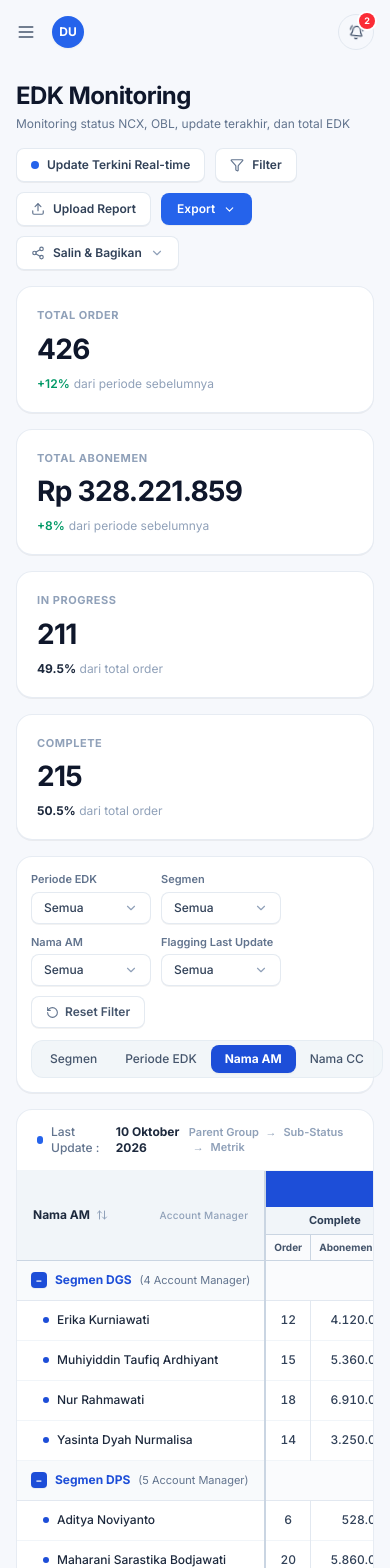
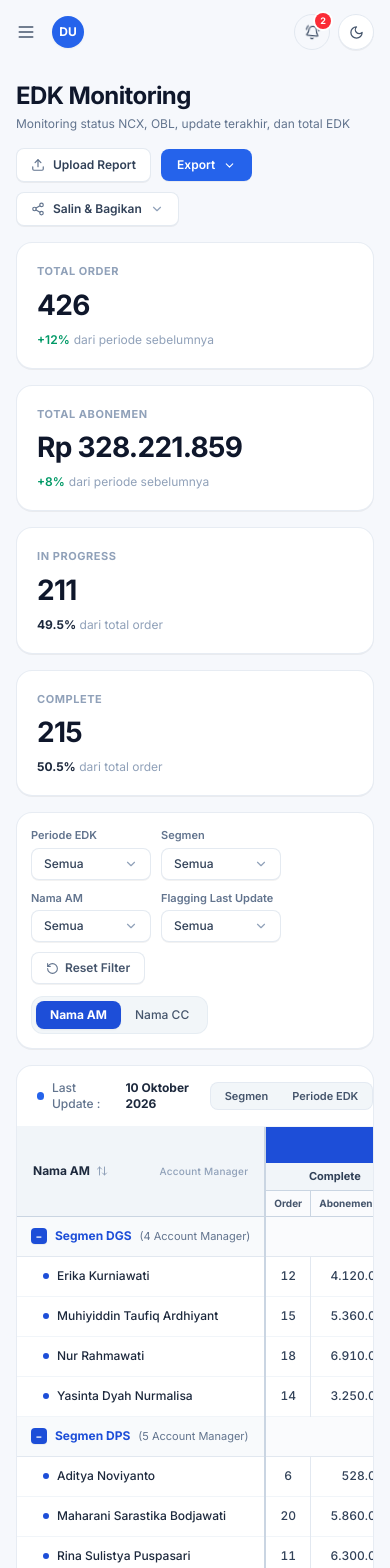
Before and after one commit to sanafaksa/telkom-dashboard, a React (Vite) app in the folder telkom/: page /edk-monitoring in a window 390 px wide. Shown: the top 1568 px of the page. Built offline with nearby package versions, Linux system fonts and the light colour scheme.

Commit message:
update: sesuaikan mode segmen, periode edk, dan hapus tombol filter

```diff
--- a/telkom/src/components/Layout.jsx
+++ b/telkom/src/components/Layout.jsx
@@ -25,8 +25,11 @@ import {
   PanelLeft,
   Calendar,
   LogOut,
-  Sparkles
+  Sparkles,
+  Sun,
+  Moon
 } from 'lucide-react';
+import { useTheme } from '../context/ThemeContext';
 
 const sub = [
   ['moving', 'Kuadran Moving'],
@@ -351,6 +354,7 @@ function formatDate(date) {
 }
 
 export default function Layout({ children }) {
+  const { isDark, toggleTheme } = useTheme();
   const navigate = useNavigate();
   const [d, setD] = useState(false);
   const [collapsed, setCollapsed] = useState(false);
@@ -612,12 +616,32 @@ export default function Layout({ children }) {
             )}
           </div>
 
+          {/* Dark Mode Toggle */}
+          <button
+            id="theme-toggle-btn"
+            type="button"
+            onClick={toggleTheme}
+            aria-label={isDark ? 'Beralih ke Mode Terang' : 'Beralih ke Mode Gelap'}
+            title={isDark ? 'Mode Terang (Klik untuk ganti)' : 'Mode Gelap (Klik untuk ganti)'}
+            className={`relative size-9 rounded-full border grid place-items-center cursor-pointer transition-all duration-200 shrink-0 shadow-2xs hover:scale-105 active:scale-95 ${
+              isDark
+                ? 'bg-slate-800 border-slate-700 text-amber-400 hover:bg-slate-700'
+                : 'border-slate-200 bg-white hover:bg-slate-50 text-slate-600'
+            }`}
+          >
+            {isDark ? (
+              <Sun size={15} className="text-amber-400 animate-[fadeIn_0.2s_ease-out]" />
+            ) : (
+              <Moon size={15} className="text-slate-600 animate-[fadeIn_0.2s_ease-out]" />
+            )}
+          </button>
+
           {/* Dynamic Date */}
-          <span className="hidden xl:inline-flex shrink-0 items-center gap-2 text-xs border border-slate-200 rounded-full px-3.5 py-1.5 text-slate-700 font-medium bg-white">
+          <span className="hidden xl:inline-flex shrink-0 items-center gap-2 text-xs border border-slate-200 dark:border-slate-700/80 rounded-full px-3.5 py-1.5 text-slate-700 dark:text-slate-200 font-medium bg-white dark:bg-slate-800">
             <Calendar size={13} className="text-slate-400" />
             <span>{formatDate(today)}</span>
-            <span className="text-slate-300">|</span>
-            <b className="font-semibold text-slate-800">{today.toLocaleDateString('id-ID', { weekday: 'long' })}</b>
+            <span className="text-slate-300 dark:text-slate-600">|</span>
+            <b className="font-semibold text-slate-800 dark:text-slate-100">{today.toLocaleDateString('id-ID', { weekday: 'long' })}</b>
           </span>
         </div>
       </header>
--- /dev/null
+++ b/telkom/src/context/ThemeContext.jsx
@@ -0,0 +1,48 @@
+import { createContext, useContext, useEffect, useState } from 'react';
+
+const ThemeContext = createContext();
+
+export function ThemeProvider({ children }) {
+  const [theme, setTheme] = useState(() => {
+    try {
+      const saved = localStorage.getItem('telkom-theme');
+      if (saved === 'dark' || saved === 'light') return saved;
+      return window.matchMedia('(prefers-color-scheme: dark)').matches ? 'dark' : 'light';
+    } catch {
+      return 'light';
+    }
+  });
+
+  useEffect(() => {
+    const root = document.documentElement;
+    if (theme === 'dark') {
+      root.classList.add('dark');
+      try {
+        localStorage.setItem('telkom-theme', 'dark');
+      } catch {}
+    } else {
+      root.classList.remove('dark');
+      try {
+        localStorage.setItem('telkom-theme', 'light');
+      } catch {}
+    }
+  }, [theme]);
+
+  const toggleTheme = () => {
+    setTheme(prev => (prev === 'dark' ? 'light' : 'dark'));
+  };
+
+  return (
+    <ThemeContext.Provider value={{ theme, isDark: theme === 'dark', toggleTheme, setTheme }}>
+      {children}
+    </ThemeContext.Provider>
+  );
+}
+
+export function useTheme() {
+  const ctx = useContext(ThemeContext);
+  if (!ctx) {
+    throw new Error('useTheme must be used within a ThemeProvider');
+  }
+  return ctx;
+}
--- a/telkom/src/index.css
+++ b/telkom/src/index.css
@@ -1,17 +1,252 @@
 @import "tailwindcss";
-@theme{--font-sans:Inter,system-ui,sans-serif;--color-brand:#083E9E;--color-brand-blue:#2563EB;--color-brand-dark:#062E76;--color-bg:#F6F8FC;--color-ink:#111827;--color-mute:#64748B;--color-line:#E5E7EB;--color-ok:#10B981;--color-warn:#F59E0B;--color-bad:#EF4444;--color-info:#3B82F6}
-body{background:var(--color-bg);color:var(--color-ink);font-size:14px;font-family:var(--font-sans)}
-:focus-visible{outline:2px solid var(--color-brand-blue);outline-offset:2px}
-.card{background:#fff;border:1px solid var(--color-line);border-radius:14px;box-shadow:0 1px 2px rgb(16 24 40/.04)}
-.btn{display:inline-flex;align-items:center;gap:6px;border:1px solid var(--color-line);background:#fff;border-radius:999px;padding:6px 14px;font-size:12px;font-weight:600}
-.btn-primary{background:var(--color-brand-blue);border-color:var(--color-brand-blue);color:#fff}
-@keyframes fadeIn{from{opacity:0;transform:scale(.96) translateY(4px)}to{opacity:1;transform:scale(1) translateY(0)}}
-@keyframes fadeSlideDown{from{opacity:0;transform:translateY(-8px)}to{opacity:1;transform:translateY(0)}}
-@keyframes wiggle{0%,100%{transform:rotate(-8deg)}50%{transform:rotate(8deg)}}
-@keyframes pulseGlow{0%,100%{opacity:.35;transform:scale(1)}50%{opacity:.75;transform:scale(1.08)}}
-@keyframes floatSlow{0%,100%{transform:translateY(0)}50%{transform:translateY(-6px)}}
-@keyframes beamShine{0%{transform:translateX(-100%)}100%{transform:translateX(100%)}}
-@keyframes slideUpIn{from{opacity:0;transform:translateY(18px)}to{opacity:1;transform:translateY(0)}}
-.page-enter{animation:slideUpIn 0.45s cubic-bezier(0.16,1,0.3,1) forwards}
-.login-grid-pattern{background-image:radial-gradient(rgba(255,255,255,0.12) 1px,transparent 1px);background-size:24px 24px}
-.login-grid-light{background-image:radial-gradient(rgba(37,99,235,0.08) 1px,transparent 1px);background-size:24px 24px}
+
+@custom-variant dark (&:where(.dark, .dark *));
+
+@theme {
+  --font-sans: Inter, system-ui, sans-serif;
+  --color-brand: #083E9E;
+  --color-brand-blue: #2563EB;
+  --color-brand-dark: #062E76;
+  --color-bg: #F6F8FC;
+  --color-ink: #111827;
+  --color-mute: #64748B;
+  --color-line: #E5E7EB;
+  --color-ok: #10B981;
+  --color-warn: #F59E0B;
+  --color-bad: #EF4444;
+  --color-info: #3B82F6;
+}
+
+body {
+  background: var(--color-bg);
+  color: var(--color-ink);
+  font-size: 14px;
+  font-family: var(--font-sans);
+  transition: background-color 0.25s ease, color 0.25s ease;
+}
+
+:focus-visible {
+  outline: 2px solid var(--color-brand-blue);
+  outline-offset: 2px;
+}
+
+.card {
+  background: #fff;
+  border: 1px solid var(--color-line);
+  border-radius: 14px;
+  box-shadow: 0 1px 2px rgb(16 24 40 / 0.04);
+  transition: background-color 0.25s ease, border-color 0.25s ease;
+}
+
+.btn {
+  display: inline-flex;
+  align-items: center;
+  gap: 6px;
+  border: 1px solid var(--color-line);
+  background: #fff;
+  border-radius: 999px;
+  padding: 6px 14px;
+  font-size: 12px;
+  font-weight: 600;
+  transition: all 0.2s ease;
+}
+
+.btn-primary {
+  background: var(--color-brand-blue);
+  border-color: var(--color-brand-blue);
+  color: #fff;
+}
+
+@keyframes fadeIn {
+  from { opacity: 0; transform: scale(.96) translateY(4px); }
+  to { opacity: 1; transform: scale(1) translateY(0); }
+}
+
+@keyframes fadeSlideDown {
+  from { opacity: 0; transform: translateY(-8px); }
+  to { opacity: 1; transform: translateY(0); }
+}
+
+@keyframes wiggle {
+  0%, 100% { transform: rotate(-8deg); }
+  50% { transform: rotate(8deg); }
+}
+
+@keyframes pulseGlow {
+  0%, 100% { opacity: .35; transform: scale(1); }
+  50% { opacity: .75; transform: scale(1.08); }
+}
+
+@keyframes floatSlow {
+  0%, 100% { transform: translateY(0); }
+  50% { transform: translateY(-6px); }
+}
+
+@keyframes beamShine {
+  0% { transform: translateX(-100%); }
+  100% { transform: translateX(100%); }
+}
+
+@keyframes slideUpIn {
+  from { opacity: 0; transform: translateY(18px); }
+  to { opacity: 1; transform: translateY(0); }
+}
+
+.page-enter {
+  animation: slideUpIn 0.45s cubic-bezier(0.16, 1, 0.3, 1) forwards;
+}
+
+.login-grid-pattern {
+  background-image: radial-gradient(rgba(255, 255, 255, 0.12) 1px, transparent 1px);
+  background-size: 24px 24px;
+}
+
+.login-grid-light {
+  background-image: radial-gradient(rgba(37, 99, 235, 0.08) 1px, transparent 1px);
+  background-size: 24px 24px;
+}
+
+/* ========================================================================= */
+/* DARK MODE SYSTEM & HIGH CONTRAST TOKENS */
+/* ========================================================================= */
+
+html.dark {
+  color-scheme: dark;
+}
+
+html.dark body {
+  background: #0B1120;
+  color: #F1F5F9;
+}
+
+/* Base Layout Surfaces */
+html.dark .min-h-screen.bg-\[\#F6F8FC\] {
+  background-color: #0B1120 !important;
+}
+
+html.dark header.bg-\[\#F6F8FC\] {
+  background-color: #0B1120 !important;
+  border-color: #1E293B !important;
+}
+
+/* Cards & Panel Backgrounds (Exclude elements inside sidebar) */
+html.dark aside nav {
+  /* Sidebar preserves branded gradient */
+}
+
+html.dark main .bg-white,
+html.dark header .bg-white,
+html.dark .card {
+  background-color: #111C35 !important;
+  border-color: #1E293B !important;
+  color: #F1F5F9;
+}
+
+/* Slate surfaces in Dark Mode */
+html.dark .bg-slate-50,
+html.dark .bg-slate-50\/50,
+html.dark .bg-slate-50\/70,
+html.dark .bg-slate-50\/60,
+html.dark .bg-slate-100,
+html.dark .bg-slate-100\/90,
+html.dark .bg-slate-100\/70 {
+  background-color: #0F172A !important;
+  border-color: #1E293B !important;
+  color: #E2E8F0;
+}
+
+/* Text Hierarchy */
+html.dark .text-slate-900,
+html.dark .text-slate-800 {
+  color: #F8FAFC !important;
+}
+
+html.dark .text-slate-700,
+html.dark .text-slate-600 {
+  color: #CBD5E1 !important;
+}
+
+html.dark .text-slate-500,
+html.dark .text-slate-400 {
+  color: #94A3B8 !important;
+}
+
+/* Borders */
+html.dark .border-slate-100,
+html.dark .border-slate-200,
+html.dark .border-slate-200\/70,
+html.dark .border-slate-200\/80,
+html.dark .border-slate-200\/90,
+html.dark .border-slate-300 {
+  border-color: #1E293B !important;
+}
+
+/* Tables */
+html.dark thead.bg-white {
+  background-color: #0F172A !important;
+}
+
+html.dark tbody tr.bg-white {
+  background-color: #111C35 !important;
+}
+
+html.dark tbody tr:hover {
+  background-color: #172554 !important;
+}
+
+html.dark td.bg-white {
+  background-color: #111C35 !important;
+  border-color: #1E293B !important;
+}
+
+html.dark th.bg-slate-100,
+html.dark th.bg-slate-50 {
+  background-color: #0F172A !important;
+  border-color: #1E293B !important;
+  color: #E2E8F0 !important;
+}
+
+/* Sticky column shadows */
+html.dark .shadow-\[3px_0_6px_-2px_rgba\(0\,0\,0\,0\.08\)\] {
+  box-shadow: 4px 0 8px -2px rgba(0, 0, 0, 0.5) !important;
+}
+
+/* Dark mode summary row */
+html.dark .bg-\[\#EFF6FF\] {
+  background-color: #172554 !important;
+  color: #60A5FA !important;
+  border-color: #1E40AF !important;
+}
+
+html.dark td.bg-\[\#EFF6FF\] {
+  background-color: #172554 !important;
+  color: #60A5FA !important;
+}
+
+/* Inputs and Buttons */
+html.dark input,
+html.dark select {
+  color: #F8FAFC !important;
+}
+
+html.dark .btn:not(.btn-primary) {
+  background-color: #1E293B !important;
+  border-color: #334155 !important;
+  color: #F1F5F9 !important;
+}
+
+/* Dropdown menus & Modals */
+html.dark .shadow-xl,
+html.dark .shadow-2xl {
+  box-shadow: 0 20px 25px -5px rgba(0, 0, 0, 0.6), 0 8px 10px -6px rgba(0, 0, 0, 0.6) !important;
+}
+
+html.dark .hover\:bg-slate-50:hover,
+html.dark .hover\:bg-slate-100:hover {
+  background-color: #1E293B !important;
+}
+
+html.dark .divide-slate-50 > :not([hidden]) ~ :not([hidden]),
+html.dark .divide-slate-100 > :not([hidden]) ~ :not([hidden]) {
+  border-color: #1E293B !important;
+}
--- a/telkom/src/pages/Edk.jsx
+++ b/telkom/src/pages/Edk.jsx
@@ -420,22 +420,6 @@ export default function Edk() {
         </div>
 
         <div className="flex flex-wrap items-center gap-2.5">
-          {/* Real-time Indicator Pill */}
-          <div className="bg-white border border-slate-200/90 rounded-lg px-3.5 py-2 text-xs font-semibold text-slate-700 flex items-center gap-2 shadow-2xs">
-            <span className="size-2 rounded-full bg-[#2563EB]" />
-            <span>Update Terkini Real-time</span>
-          </div>
-
-          {/* Filter Button */}
-          <button
-            type="button"
-            onClick={() => {}}
-            className="bg-white hover:bg-slate-50 border border-slate-200/90 text-slate-700 text-xs font-semibold px-3.5 py-2 rounded-lg flex items-center gap-2 shadow-2xs transition-colors cursor-pointer"
-          >
-            <Filter size={14} className="text-slate-500" />
-            <span>Filter</span>
-          </button>
-
           {/* Upload Report Button */}
           <button
             type="button"
@@ -468,7 +452,7 @@ export default function Edk() {
           <p className="text-[11px] font-bold text-slate-400 tracking-wider uppercase">
             TOTAL ORDER
           </p>
-          <p className="text-[28px] font-extrabold text-slate-900 tracking-tight mt-1">
+          <p className="text-[28px] font-bold text-slate-900 tracking-tight mt-1">
             {cellFmt(kpiMetrics.totalOrder)}
           </p>
           <p className="text-xs mt-1.5 flex items-center gap-1 text-emerald-600 font-semibold">
@@ -583,7 +567,7 @@ export default function Edk() {
 
         {/* Right: Mode Switcher Pills */}
         <div className="flex items-center bg-slate-100/90 p-1 rounded-xl border border-slate-200/70 shrink-0">
-          {['Segmen', 'Periode EDK', 'Nama AM', 'Nama CC'].map((m) => {
+          {['Nama AM', 'Nama CC'].map((m) => {
             const isActive = mode === m;
             return (
               <button
@@ -612,16 +596,31 @@ export default function Edk() {
             <span className="text-slate-500 font-medium">Last Update :</span>
             <b className="font-bold text-slate-800">10 Oktober 2026</b>
           </div>
-          <div className="text-[11px] font-semibold text-slate-400">
-            {isTop10View ? (
-              <>
-                Top 10 Pelanggan <span className="mx-1">›</span> Berdasarkan Total Abonemen <span className="mx-1">›</span> Per Segmen
-              </>
-            ) : (
-              <>
-                Parent Group <span className="mx-1">→</span> Sub-Status <span className="mx-1">→</span> Metrik
-              </>
+          <div className="flex items-center gap-2.5">
+            {isTop10View && (
+              <span className="hidden sm:inline text-[11px] font-semibold text-slate-400 mr-1">
+                Top 10 Pelanggan <span className="mx-1">›</span> Per Segmen
+              </span>
             )}
+            <div className="flex items-center bg-slate-100/90 p-0.5 rounded-lg border border-slate-200/80 shrink-0">
+              {['Segmen', 'Periode EDK'].map((m) => {
+                const isActive = mode === m;
+                return (
+                  <button
+                    key={m}
+                    type="button"
+                    onClick={() => handleModeChange(m)}
+                    className={`px-3 py-1 text-[11px] font-semibold transition-all rounded-md cursor-pointer ${
+                      isActive
+                        ? 'bg-[#1D4ED8] text-white shadow-2xs font-bold'
+                        : 'text-slate-600 hover:text-slate-900 font-medium hover:bg-slate-200/60'
+                    }`}
+                  >
+                    {m}
+                  </button>
+                );
+              })}
+            </div>
           </div>
         </div>
 
--- a/telkom/src/pages/Login.jsx
+++ b/telkom/src/pages/Login.jsx
@@ -16,10 +16,14 @@ import {
   Sparkles,
   Layers,
   ChevronRight,
-  Fingerprint
+  Fingerprint,
+  Sun,
+  Moon
 } from 'lucide-react';
+import { useTheme } from '../context/ThemeContext';
 
 export default function Login() {
+  const { isDark, toggleTheme } = useTheme();
   const navigate = useNavigate();
   const [email, setEmail] = useState('executive.lead@telkom.co.id');
   const [password, setPassword] = useState('password123');
@@ -291,6 +295,23 @@ export default function Login() {
           <div className="absolute top-0 right-0 size-72 bg-blue-200/30 rounded-full blur-3xl pointer-events-none" />
           <div className="absolute bottom-0 left-0 size-60 bg-indigo-100/50 rounded-full blur-2xl pointer-events-none" />
 
+          {/* Theme Toggle Button */}
+          <div className="absolute top-5 right-5 sm:top-7 sm:right-7 z-20">
+            <button
+              type="button"
+              onClick={toggleTheme}
+              aria-label={isDark ? 'Beralih ke Mode Terang' : 'Beralih ke Mode Gelap'}
+              title={isDark ? 'Mode Terang (Klik untuk ganti)' : 'Mode Gelap (Klik untuk ganti)'}
+              className={`size-9 rounded-full border grid place-items-center cursor-pointer shadow-2xs hover:scale-105 active:scale-95 transition-all ${
+                isDark
+                  ? 'border-slate-700 bg-slate-800/90 text-amber-400 hover:bg-slate-700'
+                  : 'border-slate-200/80 bg-white/90 text-slate-600 hover:bg-white'
+              }`}
+            >
+              {isDark ? <Sun size={15} /> : <Moon size={15} />}
+            </button>
+          </div>
+
           {/* Mobile Top Brand Header */}
           <div className="lg:hidden relative z-10 flex items-center justify-between pb-4 mb-2 border-b border-slate-200/80">
             <div className="flex items-center gap-2.5">
```
Also changed, not shown: telkom/src/main.jsx (+13 -2 lines), 1 other file (tests, documents, lock files or other folders).
